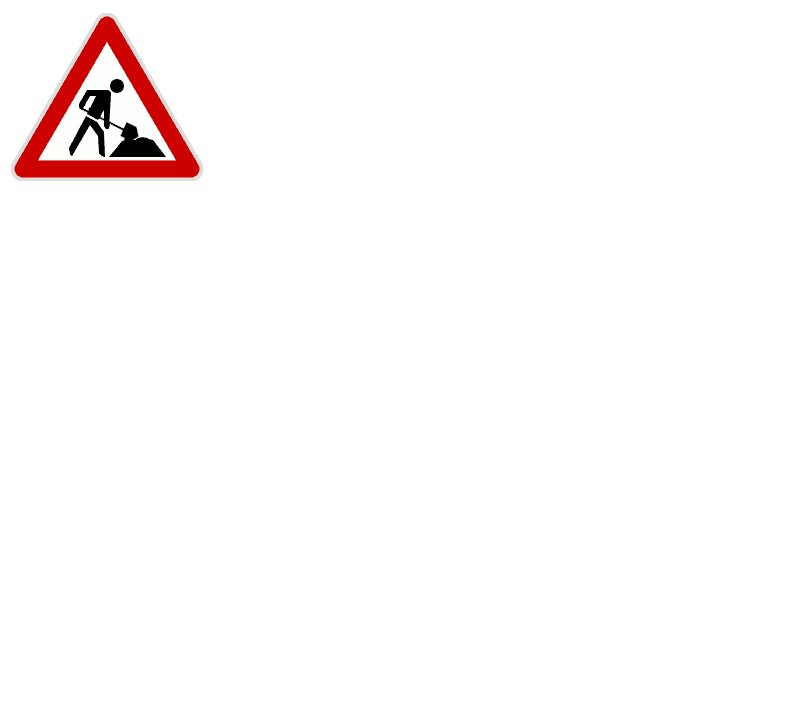
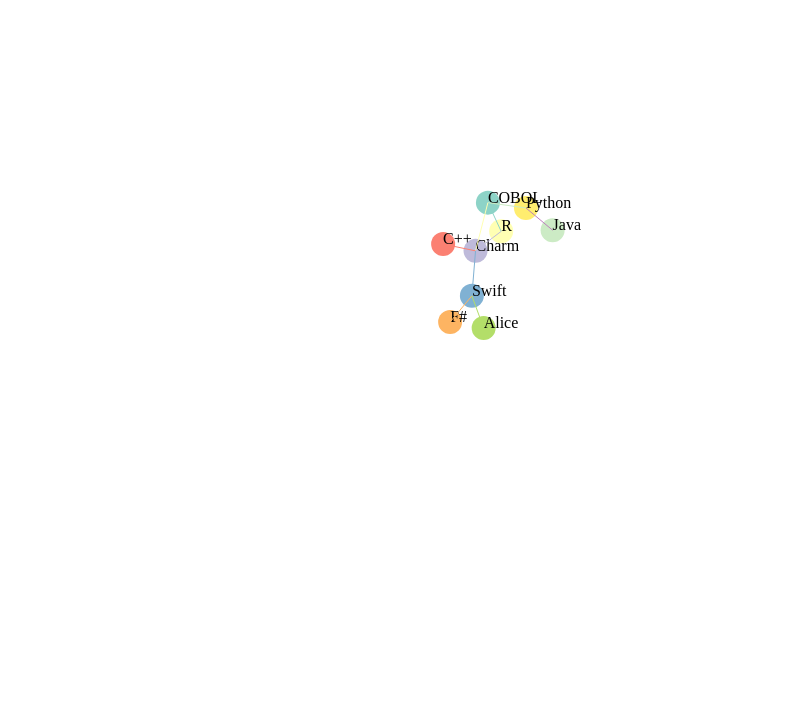
Before and after one commit to jdholwick/Data_Visualization_Projects, a plain HTML site: page Network/network.html in a window 1280 px wide. Shown: the part 73-800 px from the top of the page, without its empty margins (0-808 px from the left). Drawn offline with nearby package versions, Linux system fonts and the light colour scheme.

Commit message:
Major Changes:   * The network project will likely consist of nodes and links. As of right now that is my direction with it.   * We have added nodes, links and names on nodes.   * The temporary data consists of programming languages.   * The temp data is contained in 'main_viz.js' for now.
Minor Changes:
  * None

```diff
--- a/Network/main_viz.js
+++ b/Network/main_viz.js
@@ -0,0 +1,87 @@
+(function (d3)
+{
+    'use strict';
+
+    const svg = d3.select('#networkCont');
+
+    const width = +svg.attr('width');
+    const height = +svg.attr('height');
+    const centX = width/2;
+    const centY = height/2;
+
+    const testNodes = [
+        {"id": "Java"},
+        {"id": "Python"},
+        {"id": "COBOL"},
+        {"id": "R"},
+        {"id": "Charm"},
+        {"id": "C++"},
+        {"id": "Swift"},
+        {"id": "F#"},
+        {"id": "Alice"}
+    ]
+
+    const testLinks = [
+        {"source": 0, "target": 1}, // Java -> Python
+        {"source": 1, "target": 2},
+        {"source": 2, "target": 2},
+        {"source": 2, "target": 3},
+        {"source": 2, "target": 4},
+        {"source": 3, "target": 4},
+        {"source": 4, "target": 5},
+        {"source": 4, "target": 6},
+        {"source": 6, "target": 7},
+        {"source": 6, "target": 8}
+    ];
+
+    const testSim = d3.forceSimulation(testNodes)
+        .force("charge", d3.forceManyBody())
+        .force("link", d3.forceLink(testLinks))
+        .force("center", d3.forceCenter(centX, centY));
+
+
+    // For the D3 'scaleOrdinal()' function it doesn't matter what the data is... it's just counting the number of elements.
+    const circleData = [1,2,3,4,5,6,7,8,9,10]
+    const lineData = [1,2,3,4,5,6,7,8,9]
+
+    const circleColors = d3.scaleOrdinal().domain(circleData).range(d3.schemeSet3);
+    const lineColors = d3.scaleOrdinal().domain(lineData).range(d3.schemeSet3);
+
+    const circleNodes = svg
+        .selectAll('circle')
+        .data(testNodes)
+        .enter()
+        .append('circle')
+        .attr('r', 12)
+        .attr('fill', function(d){return circleColors(d) });
+
+    const textNodes = svg
+        .selectAll('text')
+        .data(testNodes)
+        .enter()
+        .append('text')
+        .text(d => d.id);
+
+    const lineLinks = svg
+        .selectAll('line')
+        .data(testLinks)
+        .enter()
+        .append('line')
+        .attr('stroke', function(d){return lineColors(d) });
+
+    testSim.on('tick', () => {
+        circleNodes
+            .attr('cx', d => d.x)
+            .attr('cy', d => d.y)
+        textNodes
+            .attr('x', d => d.x)
+            .attr('y', d => d.y)
+        lineLinks
+            .attr('x1', d => d.source.x)
+            .attr('y1', d => d.source.y)
+            .attr('x2', d => d.target.x)
+            .attr('y2', d => d.target.y)
+        console.log('tick');
+    });
+
+}(d3));
--- a/Network/network.html
+++ b/Network/network.html
@@ -3,9 +3,22 @@
 <head>
     <meta charset="UTF-8">
     <title>Network Visualization Project</title>
+
+    <!-- Version 7 is the latest version of D3. -->
+    <script src="https://d3js.org/d3.v6.min.js"></script>
 </head>
+
 <body>
-<h1>Network Visualization Project</h1>
-<img src="images/Under_construction_animated.gif">
+
+<h1>Network visualization project hypothesis will be here...</h1>
+
+<!--<div class="mapWrapper">-->
+
+    <svg id="networkCont" width="960" height="500"></svg>
+
+    <!-- Our visualization data will be in this '.js' file -->
+    <script src="main_viz.js"></script>
+
+<!--</div>-->
 </body>
 </html>
--- a/Network/style_network.css
+++ b/Network/style_network.css
@@ -2,6 +2,8 @@ html, body {
     font-family: "Times New Roman";
     height: 100%;
     background-color: #FAFAFA;
+    margin: 0;
+    overflow: hidden;
 }
 
 h1  {
```
